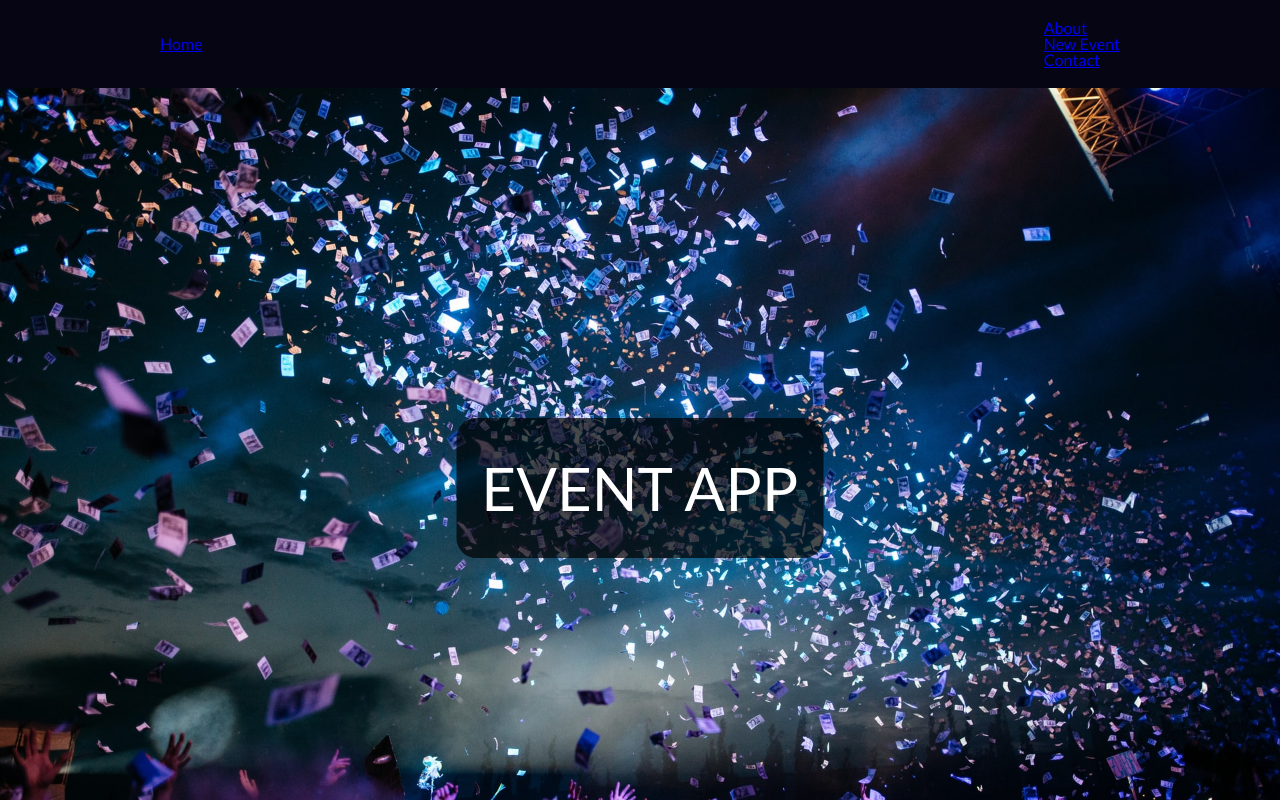
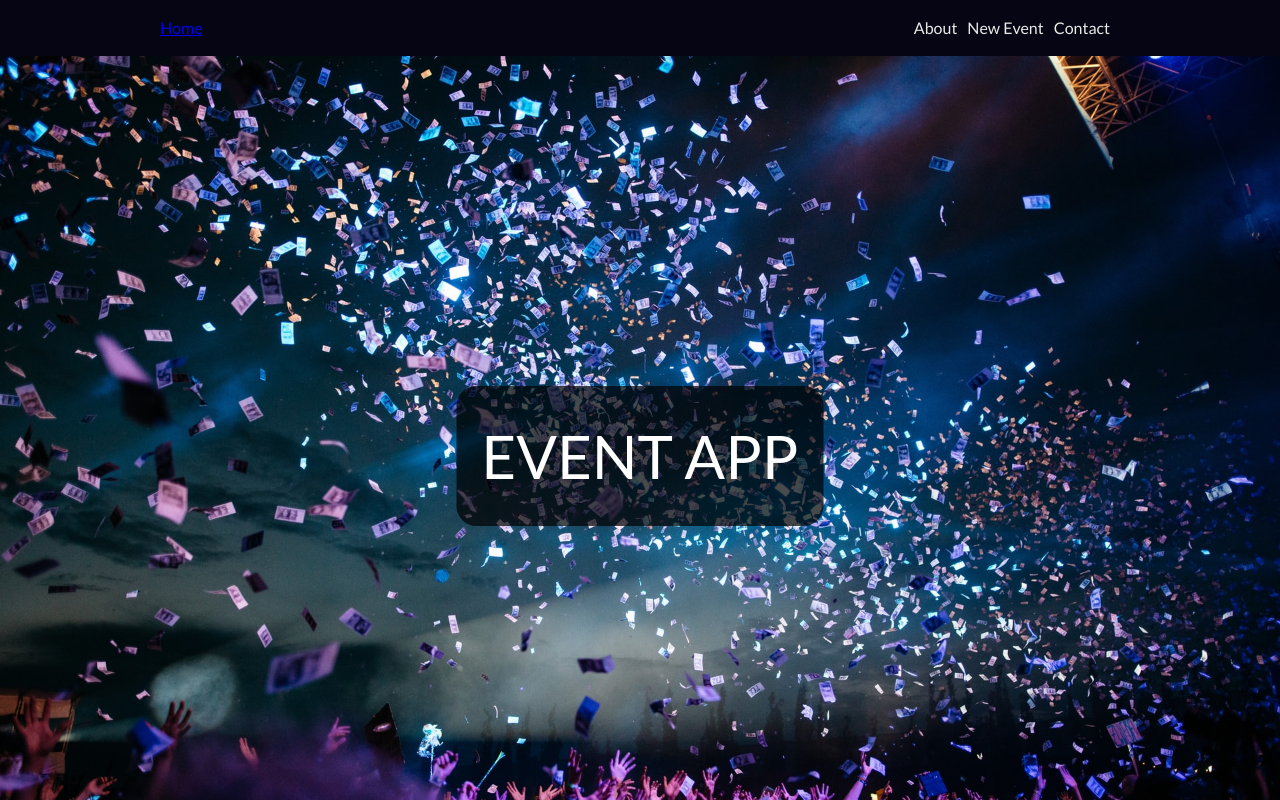
Before and after one commit to tomaszduda1990/course-project, a React (Create React App) app: page / in a window 1280 px wide. Shown: the top 800 px of the page. Built offline with nearby package versions, Linux system fonts and the light colour scheme; no server answers.

Commit message:
added toolbar links

```diff
--- a/src/components/Toolbar/Toolbar.js
+++ b/src/components/Toolbar/Toolbar.js
@@ -9,13 +9,31 @@ const Toolbar = (props) => {
                 <nav>
                     <ul>
                         <li>
-                            <NavLink to="/about">About</NavLink>
+                            <NavLink
+                                exact
+                                activeClassName={classes.active}
+                                to="/about"
+                            >
+                                About
+                            </NavLink>
                         </li>
                         <li>
-                            <NavLink to="/new-event">New Event</NavLink>
+                            <NavLink
+                                exact
+                                activeClassName={classes.active}
+                                to="/new-event"
+                            >
+                                New Event
+                            </NavLink>
                         </li>
                         <li>
-                            <NavLink to="/contact">Contact</NavLink>
+                            <NavLink
+                                exact
+                                activeClassName={classes.active}
+                                to="/contact"
+                            >
+                                Contact
+                            </NavLink>
                         </li>
                     </ul>
                 </nav>
--- a/src/components/Toolbar/Toolbar.module.css
+++ b/src/components/Toolbar/Toolbar.module.css
@@ -2,7 +2,6 @@
     background-color: rgb(5, 5, 19);
     color: #fff;
     padding: 20px;
-
 }
 
 .Container {
@@ -14,3 +13,32 @@
     max-width: 960px;
     margin: 0 auto;
 }
+
+.Container ul {
+    display: flex;
+    flex-direction: row;
+    justify-content: flex-end;
+    align-items: center;
+    list-style: none;
+    width: 30vw;
+}
+
+.Container ul li {
+    margin-right: 10px;
+}
+
+.Container ul li:nth-last-child() {
+    margin-right: 0;
+}
+
+.Container ul a {
+    color: #eaeaea;
+    text-decoration: none;
+}
+
+.Container ul a:hover,
+.Container ul a:active,
+.Container ul a.active {
+    color: #b5b5b5;
+    text-decoration: underline;
+}
```
Lines whose indentation alone changed are shown as unchanged.
